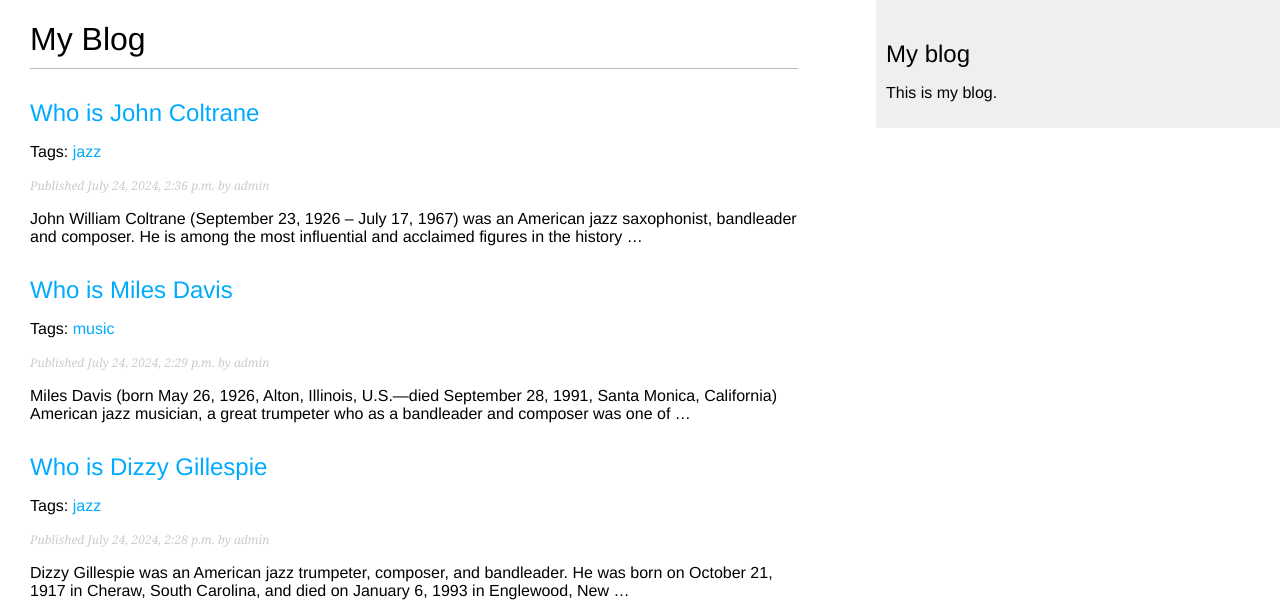
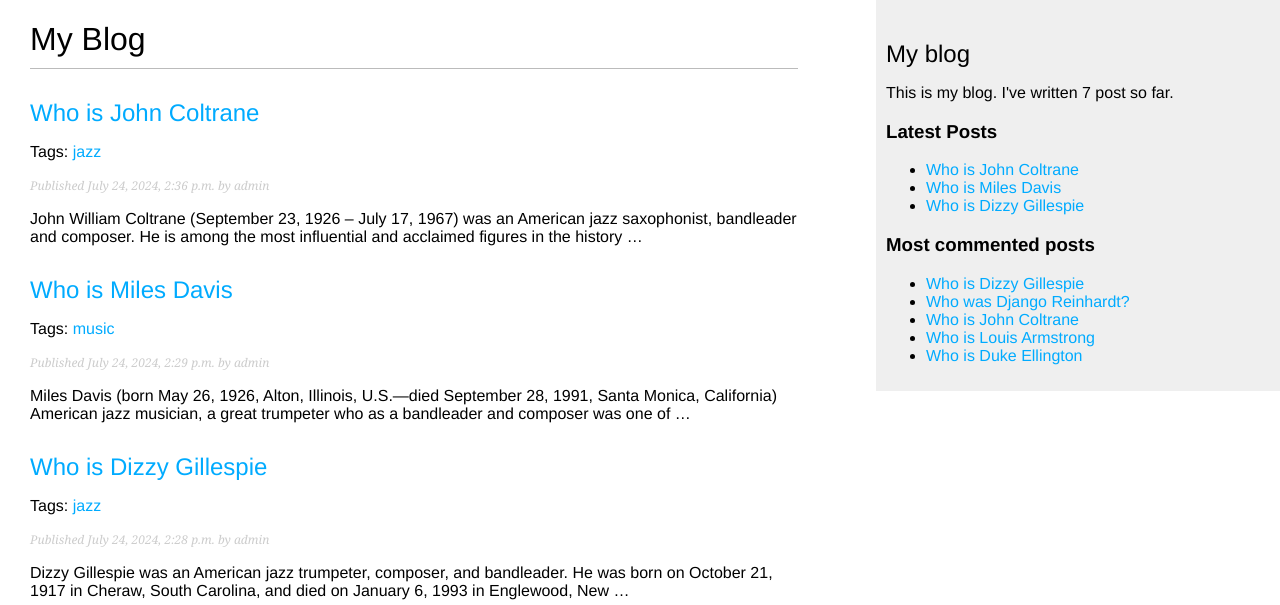
Before and after one commit to Aravindray/Learn_Django, a Django app: page /blog/ in a window 1280 px wide. Shown: the top 605 px of the page. Run offline with Django 4.2, Linux system fonts and the light colour scheme; data comes from the database, SQL or seed files in the repository; parts of the project's set-up code (start-up, migrations or seed data) failed here and were passed over.

Commit message:
learning more but not understanding

```diff
--- a/beta/mysite/blog/templates/blog/base.html
+++ b/beta/mysite/blog/templates/blog/base.html
@@ -1,3 +1,4 @@
+{% load blog_tags %}
 {% load static %}
 <!DOCTYPE html>
 <html lang="en">
@@ -16,7 +17,21 @@
     </div>
     <div id="sidebar">
         <h2>My blog</h2>
-        <p>This is my blog.</p>
+        <p>
+            This is my blog.
+            I've written {% total_posts %} post so far.
+        </p>
+        <h3>Latest Posts</h3>
+        {% show_latest_posts 3%}
+        <h3>Most commented posts</h3>
+        {% get_most_commented_posts as most_commented_posts %}
+        <ul>
+            {% for post in most_commented_posts %}
+                <li>
+                    <a href="{{ post.get_absolute_url }}">{{ post.title }}</a>
+                </li>
+            {% endfor %}
+        </ul>
     </div>
 </body>
 
--- /dev/null
+++ b/beta/mysite/blog/templates/blog/post/latest_posts.html
@@ -0,0 +1,7 @@
+<ul>
+    {% for post in latest_posts %}
+        <li>
+            <a href="{{ post.get_absolute_url }}">{{ post.title }}</a>
+        </li>
+    {% endfor %}
+</ul>
--- /dev/null
+++ b/beta/mysite/blog/templatetags/blog_tags.py
@@ -0,0 +1,20 @@
+from django import template
+from ..models import Post
+from django.db.models import Count
+
+register = template.Library()
+
+@register.simple_tag
+def total_posts():
+    return Post.published.count()
+
+@register.inclusion_tag('blog/post/latest_posts.html')
+def show_latest_posts(count=5):
+    latest_posts = Post.published.order_by('-publish')[:count]
+    return {'latest_posts': latest_posts}
+
+@register.simple_tag
+def get_most_commented_posts(count=5):
+    return Post.published.annotate(
+        total_comments=Count('comments')
+    ).order_by('-total_comments')[:count]
```
Also changed, not shown: beta/mysite/blog/templates/blog/post/detail.html (+10 -0 lines), beta/mysite/blog/templatetags/__init__.py (added), 1 other file.
